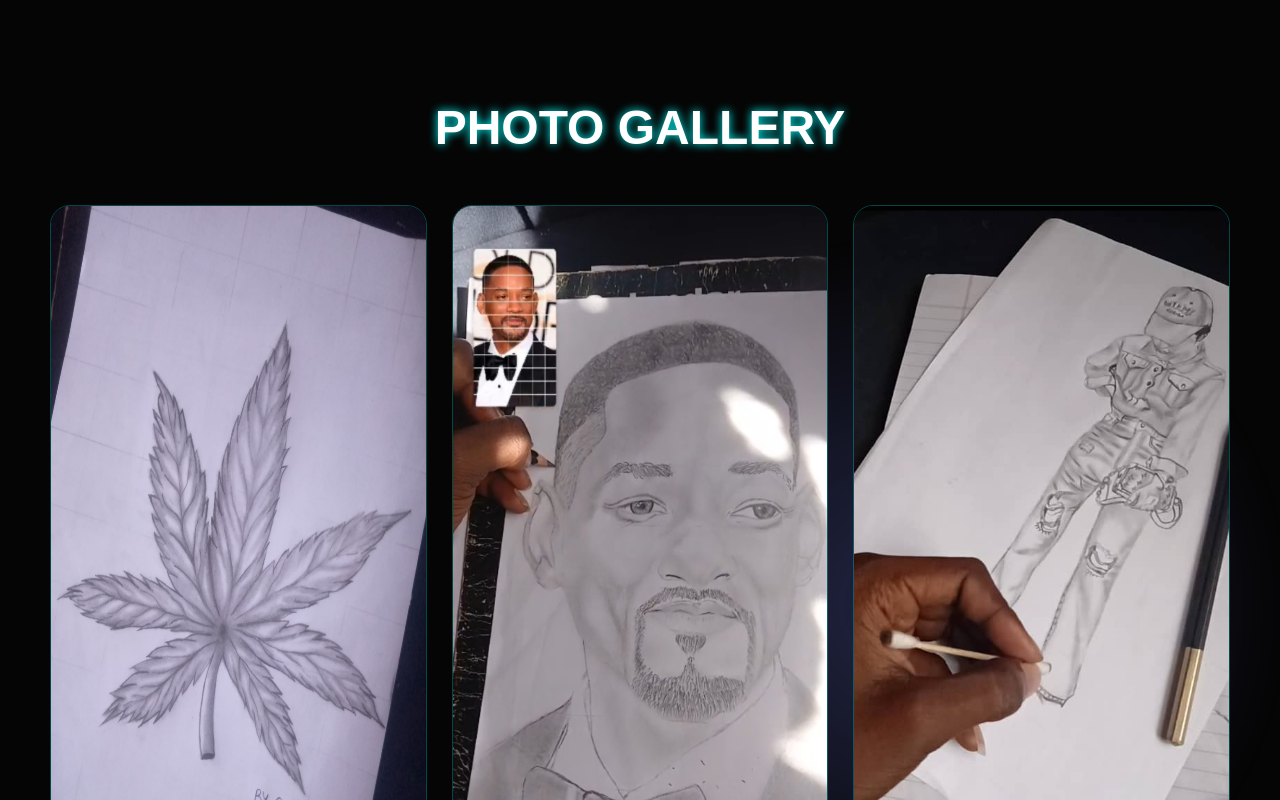
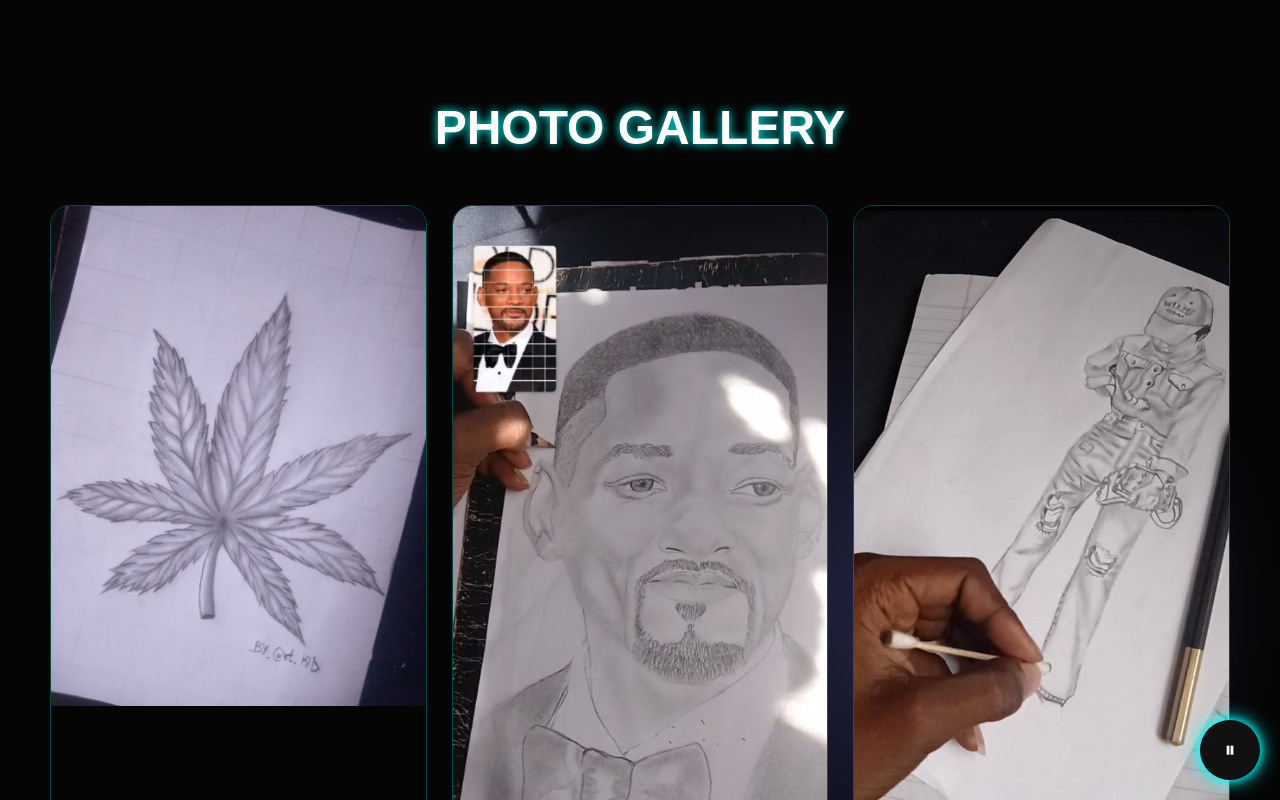
Before and after one commit to Reddxp/-rt_kid1, a plain HTML site: page index.html in a window 1280 px wide. Both pictures are taken after a click on the link "ENTER GALLERY". Shown: the part 800-1600 px from the top of the page. Drawn offline with Linux system fonts and the light colour scheme.

Commit message:
Update index.html

```diff
--- a/index.html
+++ b/index.html
@@ -42,7 +42,7 @@ body::before{
     100%{transform:translate(-10%,-10%);}
 }
 
-/* Landing Page */
+/* Hero Section */
 
 .hero{
     height:100vh;
@@ -73,11 +73,10 @@ h1{
     0 0 20px #00ffff;
 }
 
-h2{
+.hero h2{
     color:#ff00ff;
     margin-bottom:40px;
-    text-shadow:
-    0 0 10px #ff00ff;
+    text-shadow:0 0 10px #ff00ff;
 }
 
 .enter-btn{
@@ -88,9 +87,8 @@ h2{
     border:2px solid #00ffff;
     border-radius:50px;
     font-size:1.3rem;
-    transition:0.4s;
-    box-shadow:
-    0 0 10px #00ffff;
+    transition:.4s;
+    box-shadow:0 0 10px #00ffff;
 }
 
 .enter-btn:hover{
@@ -111,8 +109,7 @@ h2{
     color:white;
     font-size:3rem;
     margin-bottom:50px;
-    text-shadow:
-    0 0 10px #00ffff;
+    text-shadow:0 0 10px #00ffff;
 }
 
 .grid{
@@ -125,19 +122,41 @@ h2{
     overflow:hidden;
     border-radius:20px;
     border:1px solid #00ffff44;
-    transition:0.4s;
+    transition:.4s;
 }
 
 .card:hover{
     transform:translateY(-10px);
-    box-shadow:
-    0 0 20px #00ffff;
+    box-shadow:0 0 20px #00ffff;
 }
 
 .card img{
     width:100%;
-    height:100%;
     display:block;
+}
+
+/* Music Button */
+
+.music-btn{
+    position:fixed;
+    bottom:20px;
+    right:20px;
+    width:60px;
+    height:60px;
+    border:none;
+    border-radius:50%;
+    cursor:pointer;
+    color:white;
+    font-size:22px;
+    background:#111;
+    box-shadow:
+    0 0 10px #00ffff,
+    0 0 20px #00ffff;
+    z-index:1000;
+}
+
+.music-btn:hover{
+    transform:scale(1.1);
 }
 
 /* Footer */
@@ -146,7 +165,17 @@ footer{
     text-align:center;
     color:white;
     padding:40px;
-    opacity:0.7;
+    opacity:.7;
+}
+
+@media(max-width:768px){
+    h1{
+        font-size:3rem;
+    }
+
+    .gallery{
+        padding:80px 20px;
+    }
 }
 
 </style>
@@ -159,7 +188,7 @@ footer{
     <source src="Blue.mp3" type="audio/mpeg">
 </audio>
 
-<!-- Landing -->
+<!-- Hero -->
 
 <section class="hero">
 
@@ -171,7 +200,7 @@ footer{
 
 <h2>NONCHALANT GALLERY</h2>
 
-<a href="#gallery" class="enter-btn" onclick="playMusic()">
+<a href="#gallery" class="enter-btn" onclick="startExperience()">
 ENTER GALLERY
 </a>
 
@@ -183,42 +212,27 @@ ENTER GALLERY
 
 <section id="gallery" class="gallery">
 
-<h2 class="gallery-title">
-PHOTO GALLERY
-</h2>
+<h2 class="gallery-title">PHOTO GALLERY</h2>
 
 <div class="grid">
 
-<div class="card">
-<img src="1.jpg">
-</div>
-
-<div class="card">
-<img src="2.jpg">
-</div>
-
-<div class="card">
-<img src="3.jpg">
-</div>
-
-<div class="card">
-<img src="4.jpg">
-</div>
-
-<div class="card">
-<img src="5.jpg">
-</div>
-
-<div class="card">
-<img src="6.jpg">
-</div>
-    <div class="card">
-        <img src="7.jpg">
-    </div>
+<div class="card"><img src="1.jpg" alt=""></div>
+<div class="card"><img src="2.jpg" alt=""></div>
+<div class="card"><img src="3.jpg" alt=""></div>
+<div class="card"><img src="4.jpg" alt=""></div>
+<div class="card"><img src="5.jpg" alt=""></div>
+<div class="card"><img src="6.jpg" alt=""></div>
+<div class="card"><img src="7.jpg" alt=""></div>
 
 </div>
 
 </section>
+
+<!-- Floating Music Button -->
+
+<button class="music-btn" id="musicBtn" onclick="toggleMusic()">
+▶
+</button>
 
 <footer>
 © 2026 @GHOST DESIGNS
@@ -226,9 +240,30 @@ PHOTO GALLERY
 
 <script>
 
-function playMusic(){
-    let music = document.getElementById("bgMusic");
+const music = document.getElementById("bgMusic");
+const btn = document.getElementById("musicBtn");
+
+function startExperience(){
+
     music.play();
+
+    btn.innerHTML = "⏸";
+
+    document.getElementById("gallery")
+    .scrollIntoView({
+        behavior:"smooth"
+    });
+}
+
+function toggleMusic(){
+
+    if(music.paused){
+        music.play();
+        btn.innerHTML="⏸";
+    }else{
+        music.pause();
+        btn.innerHTML="▶";
+    }
 }
 
 </script>
```
